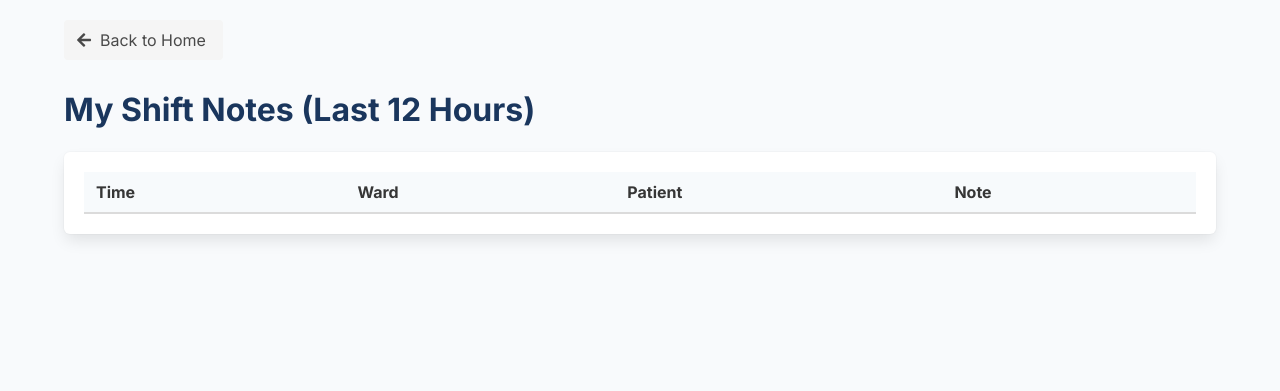
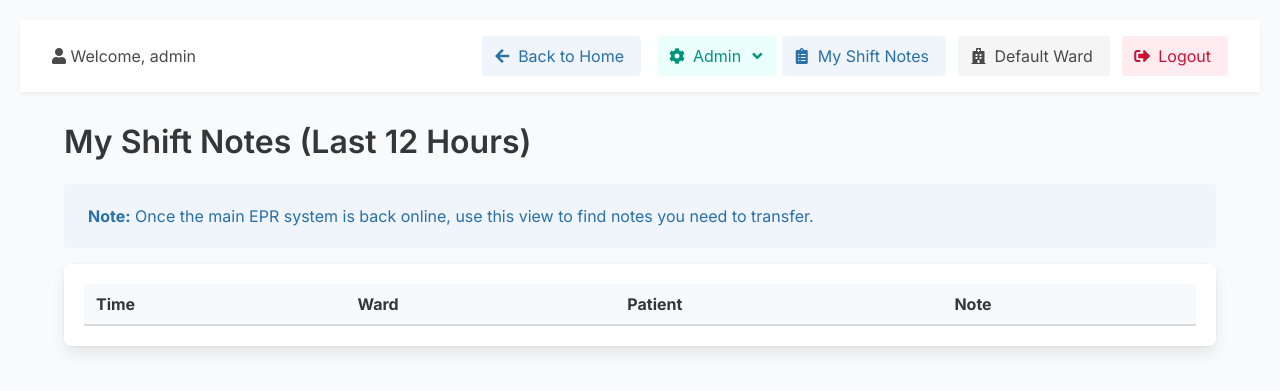
Before and after one commit to blameyourelf/pdf_split, a Flask app: page /my_shift_notes in a window 1280 px wide. Shown: the top 391 px of the page. Run offline with Flask 2, Linux system fonts and the light colour scheme; a user stored in the database is signed in; data that the repository does not hold is empty; some libraries are stand-ins or nearby versions.

Commit message:
Refactor templates for improved structure and user experience.
- Enhanced the base template to conditionally display buttons based on the request path. 🔄
- Added a toggle button for enabling/disabling note adding in the admin notes template. 📝
- Streamlined the shift notes template by extending the base template and organizing content blocks. 📑
- Improved the patient notes modal with a warning notification about note transfer. ⚠️

-jags

```diff
--- a/app.py
+++ b/app.py
@@ -755,7 +755,8 @@ def patient(patient_id):
                                care_notes=combined,
                                ward_num=ward_num_found,
                                pdf_filename=ward_info["filename"],
-                               pdf_creation_time=pdf_creation_time)
+                               pdf_creation_time=pdf_creation_time,
+                               notes_enabled=NOTES_ENABLED)
     return "Patient not found", 404
 
 @app.route('/pdf/<patient_id>')
@@ -838,9 +839,32 @@ def recent_patients():
 
 from flask_wtf.csrf import validate_csrf
 
+# Add global setting
+NOTES_ENABLED = True
+
+# Add a route to toggle notes functionality
+@app.route('/admin/toggle_notes', methods=['POST'])
+@login_required
+def toggle_notes():
+    global NOTES_ENABLED
+
+    if current_user.role != 'admin':
+        flash('Access denied')
+        return redirect(url_for('index'))
+
+    NOTES_ENABLED = not NOTES_ENABLED
+    status = 'enabled' if NOTES_ENABLED else 'disabled'
+    flash(f'Note-adding functionality has been {status}', 'success')
+    return redirect(request.referrer or url_for('admin_notes'))
+
+# Update the add_care_note route to check if notes are enabled
 @app.route('/add_care_note/<patient_id>', methods=['POST'])
 @login_required
 def add_care_note(patient_id):
+    if not NOTES_ENABLED:
+        flash('Note-adding functionality is currently disabled by the administrator', 'note-error')
+        return redirect(url_for('patient', patient_id=patient_id))
+
     try:
         note_text = request.form.get('note')
         if not note_text:
@@ -867,7 +891,10 @@ def add_care_note(patient_id):
         # Add and save the care note
         db.session.add(note)
         db.session.commit()
-        flash('Note added successfully!', 'note-success')
+
+        # Record in audit log
+        log_access('add_note', patient_id)
+
         # Use session-based flash instead of regular flash
         session['care_note_success'] = 'Note added successfully!'
         return redirect(url_for('patient', patient_id=patient_id))
@@ -881,34 +908,25 @@ def add_care_note(patient_id):
 def my_shift_notes():
     # Get notes from last 12 hours
     cutoff = datetime.utcnow() - timedelta(hours=12)
-    notes = CareNote.query\
-        .filter(CareNote.user_id == current_user.id)\
+    notes = CareNote.query.filter_by(user_id=current_user.id)\
         .filter(CareNote.timestamp >= cutoff)\
         .order_by(CareNote.timestamp.desc())\
         .all()
-
     # Prepare notes with names - now using stored patient_name
     notes_with_names = []
-
-    # Pre-load ward display names for efficiency
-    ward_display_names = {ward_id: info.get("display_name", ward_id)
-                         for ward_id, info in wards_data.items()}
-
     for note in notes:
+        # Preload ward display names for efficiency
+        ward_display_names = {ward_id: info.get("display_name", ward_id)
+                              for ward_id, info in wards_data.items()}
         # Get ward name from our preloaded display names
-        ward_name = "Unknown"
-        if note.ward_id:
-            ward_name = ward_display_names.get(note.ward_id, note.ward_id)
-
+        ward_name = ward_display_names.get(note.ward_id, note.ward_id)
         # Use stored patient_name
         patient_name = note.patient_name or "Unknown"
-
         notes_with_names.append({
             **note.to_dict(),
             'patient_name': patient_name,
             'ward': ward_name
         })
-
     return render_template('shift_notes.html', notes=notes_with_names)
 
 @app.route('/admin/notes')
@@ -955,7 +973,6 @@ def admin_notes():
             query = query.filter(CareNote.timestamp >= date_from_obj)
         except ValueError:
             pass
-
     if date_to:
         filters_applied = True
         try:
@@ -981,7 +998,6 @@ def admin_notes():
 
     # Get all users from the notes for batch processing
     user_ids = list(set(note.user_id for note in CareNote.query.with_entities(CareNote.user_id).distinct()))
-
     # Get all ward IDs from notes (for filter options)
     ward_ids_in_notes = set(note.ward_id for note in CareNote.query.with_entities(CareNote.ward_id).distinct() if note.ward_id)
 
@@ -995,7 +1011,6 @@ def admin_notes():
     available_wards = {}
     for ward_id in wards_data.keys():
         available_wards[ward_id] = wards_data[ward_id]
-
     # Sort wards alphabetically by display name for better UX
     available_wards = dict(sorted(
         available_wards.items(),
@@ -1053,7 +1068,8 @@ def admin_notes():
                           total_notes=total_notes,
                           prev_page=paginated_notes.prev_num or page,
                           next_page=paginated_notes.next_num or page,
-                          excel_export_available=EXCEL_EXPORT_AVAILABLE)
+                          excel_export_available=EXCEL_EXPORT_AVAILABLE,
+                          notes_enabled=NOTES_ENABLED)
 
 @app.route('/admin/notes/export/<format>')
 @login_required
@@ -1088,7 +1104,6 @@ def export_notes(format):
             query = query.filter(CareNote.timestamp >= date_from_obj)
         except ValueError:
             pass
-
     if date_to:
         try:
             date_to_obj = datetime.strptime(date_to, '%Y-%m-%d')
@@ -1097,7 +1112,7 @@ def export_notes(format):
         except ValueError:
             pass
 
-    # Apply ward filter
+    # Apply ward filter - ensure it's a non-empty string
     if ward_id and ward_id.strip():
         query = query.filter(CareNote.ward_id == ward_id)
 
@@ -1111,7 +1126,7 @@ def export_notes(format):
 
     # Pre-load ward display names
     ward_display_names = {ward_id: info.get("display_name", ward_id)
-                         for ward_id, info in wards_data.items()}
+                          for ward_id, info in wards_data.items()}
 
     # Process notes efficiently
     export_data = []
@@ -1194,90 +1209,79 @@ def export_excel(data):
         return redirect(url_for('admin_notes'))
 
 def export_pdf(data):
-    # Optimize PDF generation by reducing in-memory operations
-    output = io.BytesIO()
-    doc = SimpleDocTemplate(
-        output,
-        pagesize=letter,
-        rightMargin=30,
-        leftMargin=30,
-        topMargin=30,
-        bottomMargin=30
-    )
+    """Export data to PDF with robust error handling for web deployment"""
+    try:
+        # Create an in-memory output file
+        output = io.BytesIO()
+        doc = SimpleDocTemplate(
+            output,
+            pagesize=letter,
+            rightMargin=30,
+            leftMargin=30,
+            topMargin=30,
+            bottomMargin=30
+        )
 
-    elements = []
-    styles = getSampleStyleSheet()
+        elements = []
+        styles = getSampleStyleSheet()
 
-    # Optimize paragraph style for better performance
-    note_style = ParagraphStyle(
-        'NoteStyle',
-        parent=styles['Normal'],
-        fontSize=8,
-        leading=10,
-        spaceBefore=0,
-        spaceAfter=0,
-    )
+        # Add minimal header
+        elements.append(Paragraph(f"Notes Export - {datetime.now().strftime('%Y-%m-%d %H:%M')}", styles["Heading2"]))
+        elements.append(Spacer(1, 12))
 
-    # Add minimal header
-    elements.append(Paragraph(f"Notes Export - {datetime.now().strftime('%Y-%m-%d %H:%M')}", styles["Heading2"]))
-    elements.append(Spacer(1, 12))
+        # Create table with optimized data
+        table_data = [["Time", "Ward", "Patient", "User", "Note"]]
 
-    # Create table with optimized data
-    table_data = [["Time", "Ward", "Patient", "User", "Note"]]
+        # Process data in chunks to reduce memory usage
+        chunk_size = 100
+        for i in range(0, len(data), chunk_size):
+            chunk = data[i:i + chunk_size]
+            for item in chunk:
+                patient_info = f"{item['patient_name']}\n{item['patient_id']}"
+                # Pre-process note text to reduce Paragraph creation overhead
+                note_text = Paragraph(item['note'].replace('\n', '<br/>'), styles['Normal'])
+                table_data.append([
+                    item['timestamp'].split()[1],  # Only show time to save space
+                    item['ward'],
+                    patient_info,
+                    item['username'],
+                    note_text
+                ])
 
-    # Process data in chunks to reduce memory usage
-    chunk_size = 100
-    for i in range(0, len(data), chunk_size):
-        chunk = data[i:i + chunk_size]
-        for item in chunk:
-            patient_info = f"{item['patient_name']}\n{item['patient_id']}"
-            # Pre-process note text to reduce Paragraph creation overhead
-            note_text = Paragraph(item['note'].replace('\n', '<br/>'), note_style)
-            table_data.append([
-                item['timestamp'].split()[1],  # Only show time to save space
-                item['ward'],
-                patient_info,
-                item['username'],
-                note_text
-            ])
+        table = Table(table_data, colWidths=[50, 50, 80, 60, 280])
+        table.setStyle(TableStyle([
+            ('BACKGROUND', (0, 0), (-1, 0), colors.lightgrey),
+            ('TEXTCOLOR', (0, 0), (-1, 0), colors.black),
+            ('ALIGN', (0, 0), (-1, 0), 'LEFT'),
+            ('FONTNAME', (0, 0), (-1, 0), 'Helvetica-Bold'),
+            ('FONTSIZE', (0, 0), (-1, 0), 9),
+            ('BOTTOMPADDING', (0, 0), (-1, 0), 8),
+            ('BACKGROUND', (0, 1), (-1, -1), colors.white),
+            ('GRID', (0, 0), (-1, -1), 0.5, colors.grey),
+            ('VALIGN', (0, 0), (-1, -1), 'TOP'),
+            ('ALIGN', (0, 1), (-1, -1), 'LEFT'),
+            ('FONTNAME', (0, 1), (-1, -1), 'Helvetica'),
+            ('FONTSIZE', (0, 1), (-1, -1), 8),
+            ('TOPPADDING', (0, 1), (-1, -1), 4),
+            ('BOTTOMPADDING', (0, 1), (-1, -1), 4),
+        ]))
 
-    # Optimize table style
-    table = Table(table_data, colWidths=[50, 50, 80, 60, 280])
-    table.setStyle(TableStyle([
-        ('BACKGROUND', (0, 0), (-1, 0), colors.lightgrey),
-        ('TEXTCOLOR', (0, 0), (-1, 0), colors.black),
-        ('ALIGN', (0, 0), (-1, 0), 'LEFT'),
-        ('FONTNAME', (0, 0), (-1, 0), 'Helvetica-Bold'),
-        ('FONTSIZE', (0, 0), (-1, 0), 9),
-        ('BOTTOMPADDING', (0, 0), (-1, 0), 8),
-        ('BACKGROUND', (0, 1), (-1, -1), colors.white),
-        ('GRID', (0, 0), (-1, -1), 0.5, colors.grey),
-        ('VALIGN', (0, 0), (-1, -1), 'TOP'),
-        ('ALIGN', (0, 1), (-1, -1), 'LEFT'),
-        ('FONTNAME', (0, 1), (-1, -1), 'Helvetica'),
-        ('FONTSIZE', (0, 1), (-1, -1), 8),
-        ('TOPPADDING', (0, 1), (-1, -1), 4),
-        ('BOTTOMPADDING', (0, 1), (-1, -1), 4),
-    ]))
+        elements.append(table)
+        doc.build(elements)
+        output.seek(0)
 
-    elements.append(table)
-    doc.build(elements)
-    output.seek(0)
-
-    filename = f"notes_export_{datetime.now().strftime('%Y%m%d_%H%M%S')}.pdf"
-    return send_file(
-        output,
-        mimetype='application/pdf',
-        as_attachment=True,
-        download_name=filename
-    )
-
-@app.cli.command('init-carenotes')
-def init_carenotes():
-    """Initialize the care notes table."""
-    with app.app_context():
-        db.create_all()  # This will create any missing tables
-        print("Care notes table created successfully.")
+        # Generate filename with current date
+        filename = f"notes_export_{datetime.now().strftime('%Y%m%d_%H%M%S')}.pdf"
+        return send_file(
+            output,
+            mimetype='application/pdf',
+            as_attachment=True,
+            download_name=filename
+        )
+    except Exception as e:
+        print(f"PDF export failed: {str(e)}")  # Detailed server-side logging
+        flash(f"PDF export failed: {str(e)}", "error")
+        return redirect(url_for('admin_notes'))
 
 @click.command('init-db')
 @with_appcontext
@@ -1288,28 +1292,17 @@ def init_db_command():
 
 app.cli.add_command(init_db_command)
 
+@app.before_request
+def store_referrer():
+    # Store referrer for better navigation
+    if request.endpoint and 'static' not in request.endpoint and request.method == 'GET':
+        # Don't store referrers for logout, login or these specific endpoints
+        excluded_endpoints = ['logout', 'login', 'serve_static']
+        if request.endpoint not in excluded_endpoints:
+            session['last_page'] = request.url
+
 if __name__ == '__main__':
     with app.app_context():
-        db.create_all()
-
-        # Check if columns exist and add if needed
-        inspector = db.inspect(db.engine)
-
-        # Add default_ward column to User if needed
-        user_columns = [col['name'] for col in inspector.get_columns('user')]
-        if 'default_ward' not in user_columns:
-            db.engine.execute('ALTER TABLE user ADD COLUMN default_ward VARCHAR(50)')
-
-        # Add ward_id column to CareNote if needed
-        carenote_columns = [col['name'] for col in inspector.get_columns('care_note')]
-        if 'ward_id' not in carenote_columns:
-            db.engine.execute('ALTER TABLE care_note ADD COLUMN ward_id VARCHAR(50)')
-
-        # Add patient_name column to CareNote if needed
-        if 'patient_name' not in carenote_columns:
-            db.engine.execute('ALTER TABLE care_note ADD COLUMN patient_name VARCHAR(100)')
-
-        # Create both databases and tables
         db.create_all()
         db.create_all(bind=['audit'])
 
--- a/templates/base.html
+++ b/templates/base.html
@@ -97,6 +97,7 @@
                 </div>
                 {% endif %}
 
+                {% if 'patient' not in request.path %}
                 <a href="{{ url_for('my_shift_notes') }}" class="button is-info is-light mr-2">
                     <span class="icon">
                         <i class="fas fa-clipboard-list"></i>
@@ -110,6 +111,7 @@
                     </span>
                     <span>Default Ward</span>
                 </a>
+                {% endif %}
 
                 <a href="{{ url_for('logout') }}" class="button is-danger is-light">
                     <span class="icon">
@@ -124,5 +126,7 @@
     <div class="container">
         {% block content %}{% endblock %}
     </div>
+
+    {% block scripts %}{% endblock %}
 </body>
 </html>
--- a/templates/shift_notes.html
+++ b/templates/shift_notes.html
@@ -1,48 +1,23 @@
-<!DOCTYPE html>
-<html lang="en">
-<head>
-    <meta charset="UTF-8">
-    <meta name="viewport" content="width=device-width, initial-scale=1.0">
-    <title>My Shift Notes</title>
-    <link rel="stylesheet" href="https://cdnjs.cloudflare.com/ajax/libs/normalize/8.0.1/normalize.min.css">
-    <link rel="stylesheet" href="https://cdnjs.cloudflare.com/ajax/libs/font-awesome/5.15.4/css/all.min.css">
-    <link rel="stylesheet" href="https://cdnjs.cloudflare.com/ajax/libs/bulma/0.9.3/css/bulma.min.css">
-    <link href="https://fonts.googleapis.com/css2?family=Inter:wght@400;500;600;700&display=swap" rel="stylesheet">
-    <style>
-        body {
-            padding: 20px;
-            font-family: 'Inter', sans-serif;
-            background-color: #f8fafc;
-            min-height: 100vh;
-        }
-        .container {
-            max-width: 1000px;
-            margin: 0 auto;
-        }
-        .title {
-            color: #1a365d;
-            font-weight: 700;
-            font-size: 2rem;
-            margin-bottom: 1rem;
-        }
-        .notes-table th {
-            background-color: #f7fafc;
-        }
-        .back-button {
-            margin-bottom: 2rem;
-        }
-    </style>
-</head>
-<body>
-    <div class="container">
-        <a href="/" class="button is-light back-button">
+{% extends "base.html" %}
+
+{% block title %}My Shift Notes{% endblock %}
+
+{% block context_actions %}
+<a href="/" class="button is-info is-light">
     <span class="icon">
         <i class="fas fa-arrow-left"></i>
     </span>
     <span>Back to Home</span>
 </a>
+{% endblock %}
 
+{% block content %}
+<div class="container">
     <h1 class="title">My Shift Notes (Last 12 Hours)</h1>
+
+    <div class="notification is-info is-light mb-4">
+        <p><strong>Note:</strong> Once the main EPR system is back online, use this view to find notes you need to transfer.</p>
+    </div>
 
     <div class="box">
         <table class="table is-fullwidth notes-table">
@@ -71,5 +46,10 @@
         </table>
     </div>
 </div>
-</body>
-</html>
+
+<style>
+    .notes-table th {
+        background-color: #f7fafc;
+    }
+</style>
+{% endblock %}
```
Also changed, not shown: templates/admin_notes.html (+9 -0 lines), templates/patient.html (+9 -5 lines), templates/profile.html (+24 -45 lines), audit.db. Lines whose indentation alone changed are shown as unchanged.
